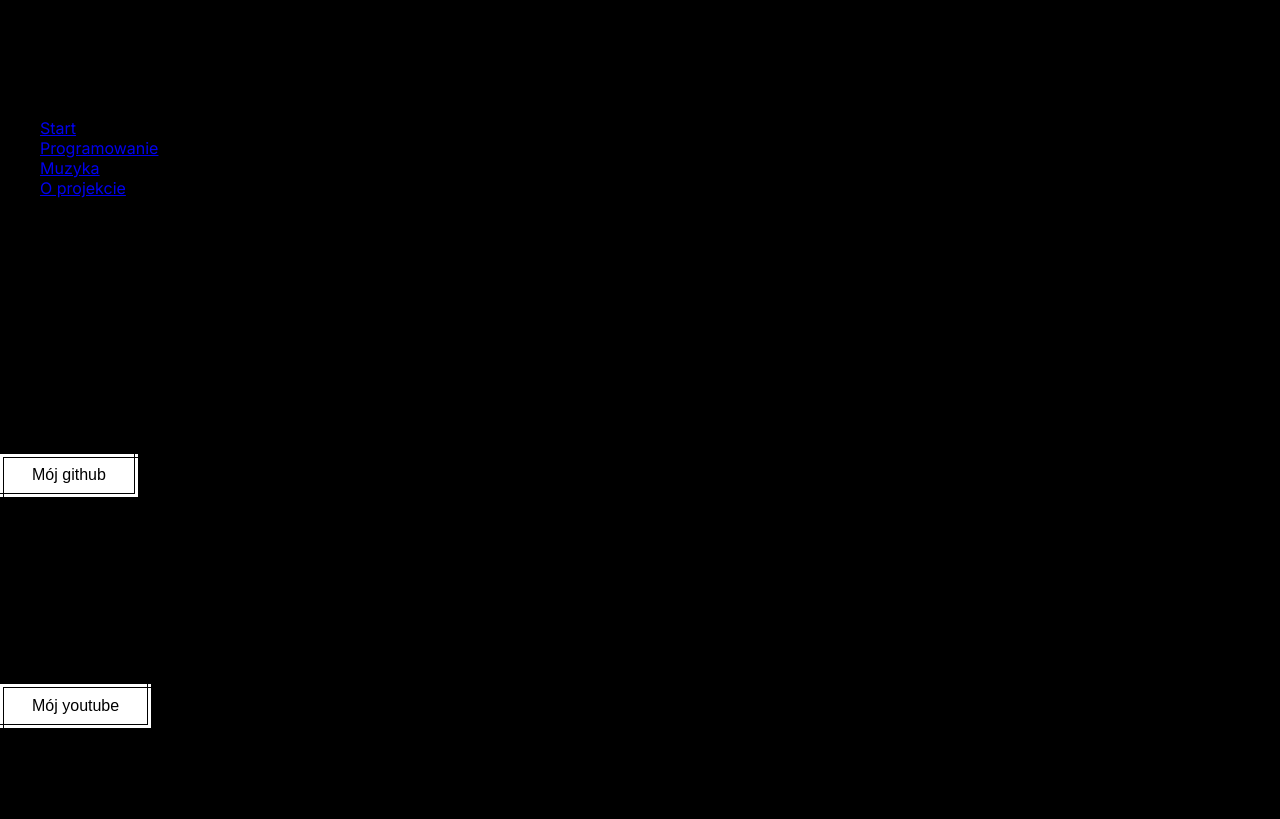
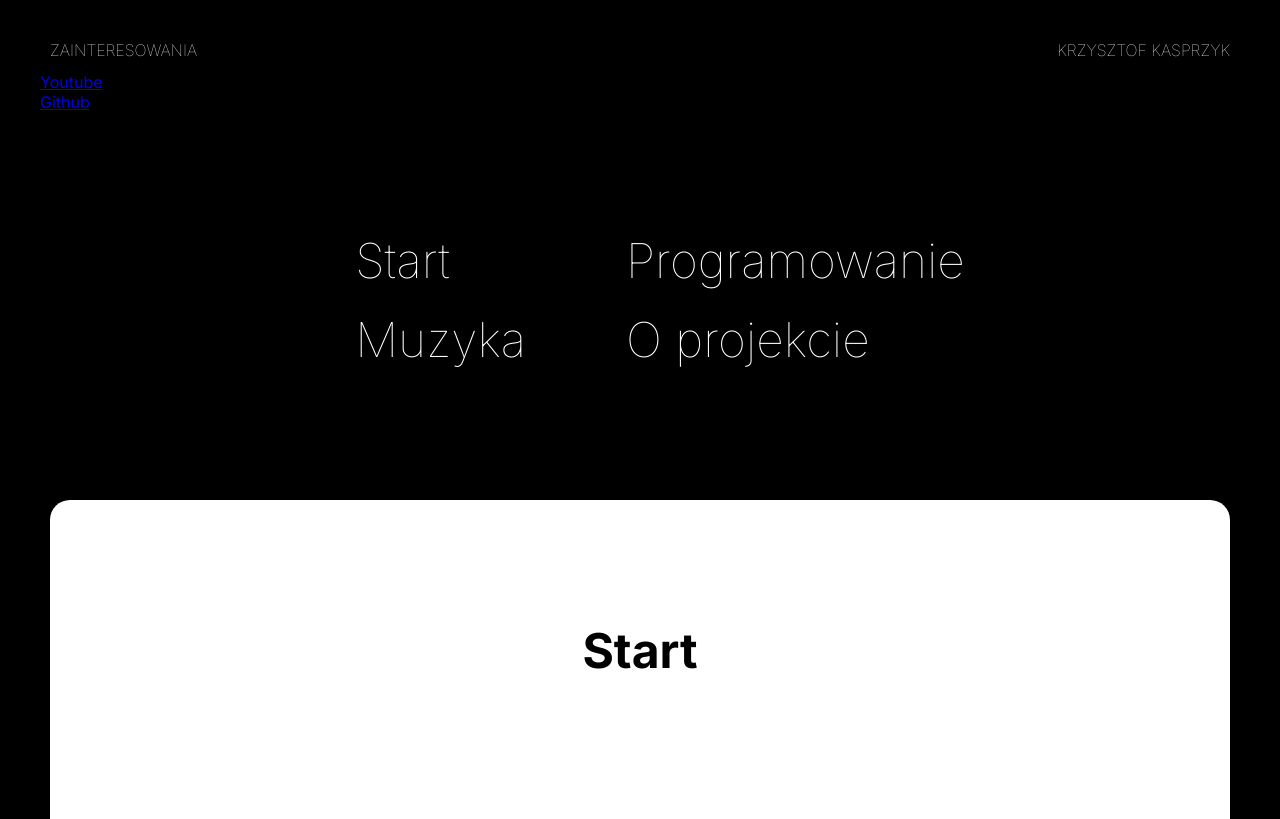
Before and after one commit to kyka123/Zainteresowania, a website built with Parcel: page src/html/index.html in a window 1280 px wide. Shown: the top 819 px of the page. Built offline with nearby package versions, Linux system fonts and the light colour scheme.

Commit message:
Style header, nav and main. Add first scroll animation using gsap

```diff
--- a/src/css/components.css
+++ b/src/css/components.css
@@ -1,3 +1,5 @@
+/* button */
+
 .button {
   font-size: 1.6rem;
   padding: 0.8em 2em;
@@ -38,14 +40,72 @@
   transform: translate(3px, 3px);
 }
 
+/* header */
+
 .header {
   font-size: 4.8rem;
   font-weight: 700;
   margin: 0.2em 0;
 }
 
+.header--center {
+  text-align: center;
+}
+
+/* paragraph */
+
 .paragraph {
   font-size: 1.6rem;
   font-weight: 400;
   margin: 1.2em 0;
 }
+
+/* page-header */
+
+.page-header {
+  position: fixed;
+  top: 0;
+  left: 0;
+  width: 100vw;
+  height: 100px;
+  display: flex;
+  align-items: center;
+  justify-content: space-between;
+  padding: 0 50px;
+}
+
+.page-header__item {
+  color: #fff;
+  font-weight: 100;
+  font-size: 1.6rem;
+  text-transform: uppercase;
+}
+
+/* nav */
+
+.nav {
+  position: fixed;
+  top: 100px;
+  width: 100vw;
+  height: calc(100vh - 400px);
+  display: flex;
+  align-items: center;
+  justify-content: center;
+}
+
+.nav__list {
+  list-style: none;
+  display: grid;
+  grid-template-columns: auto auto;
+  grid-gap: 20px 100px;
+}
+
+.nav__list__item {
+}
+
+.nav__list__item__link {
+  color: #fff;
+  text-decoration: none;
+  font-weight: 100;
+  font-size: 4.8rem;
+}
--- a/src/css/globalStyle.css
+++ b/src/css/globalStyle.css
@@ -15,5 +15,4 @@ body {
   padding: 0;
   font-size: 1.6rem;
   font-family: "Inter", sans-serif;
-  background-color: #000;
 }
--- /dev/null
+++ b/src/css/pages/home.css
@@ -0,0 +1,42 @@
+body {
+  background-color: #000;
+  height: 300vh;
+}
+
+.main {
+  width: 100vw;
+  top: calc(100vh - 300px);
+  position: fixed;
+  padding: 0 50px;
+}
+
+.main__header {
+  width: 100%;
+  height: 300px;
+  display: flex;
+  align-items: center;
+  justify-content: center;
+}
+
+.main__background {
+  position: absolute;
+  top: 0;
+  left: 50%;
+  background-color: #fff;
+  height: 100%;
+  z-index: -1;
+  width: calc(100vw - 100px);
+  transform: translateX(-50%);
+  border-radius: 20px;
+}
+
+.main__container {
+  position: relative;
+  width: 100%;
+  height: 100vh;
+}
+
+.main-section {
+  height: 100vh;
+  position: absolute;
+}
--- a/src/html/index.html
+++ b/src/html/index.html
@@ -15,6 +15,10 @@
 
     <link rel="stylesheet" href="../css/globalStyle.css" />
     <link rel="stylesheet" href="../css/components.css" />
+    <link rel="stylesheet" href="../css/pages/home.css" />
+
+    <script src="https://cdnjs.cloudflare.com/ajax/libs/gsap/3.10.4/gsap.min.js"></script>
+    <script src="https://cdnjs.cloudflare.com/ajax/libs/gsap/3.10.4/ScrollTrigger.min.js"></script>
   </head>
 
   <body>
@@ -41,13 +45,15 @@
     </nav>
 
     <main class="main">
+      <div class="main__background"></div>
       <div class="main__header">
-        <h2 class="header--center">Start</h2>
+        <h2 class="header header--center">Start</h2>
       </div>
 
       <div class="main__container">
+        <!-- <button class="main__hamburger-menu"></button> -->
         <!-- main-section may appear somewhere in the website  -->
-        <section class="main-section">
+        <section class="main-section" id="section-1">
           <img class="main-section__image" />
           <div class="main-section__content">
             <h3 class="header">Programowanie</h3>
@@ -67,7 +73,7 @@
           </div>
         </section>
 
-        <section class="main-section">
+        <section class="main-section" id="section-2">
           <img class="main-section__image" />
           <div class="main-section__content">
             <h3 class="header">Muzyka</h3>
@@ -87,7 +93,7 @@
           </div>
         </section>
 
-        <section class="main-section">
+        <section class="main-section" id="section-3">
           <img class="main-section__image" />
           <div class="main-section__content">
             <h3 class="header">O projekcie</h3>
@@ -124,5 +130,7 @@
         </li>
       </ul>
     </footer>
+
+    <script src="../js/scrollAnimations.js"></script>
   </body>
 </html>
--- /dev/null
+++ b/src/js/scrollAnimations.js
@@ -0,0 +1,26 @@
+const pageHeight = window.innerHeight;
+
+gsap.defaults({ ease: "expo.inOut" });
+
+gsap.to(".main__background", {
+  scrollTrigger: {
+    start: "top",
+    trigger: "body",
+    toggleActions: "play none none reverse",
+  },
+  width: "100%",
+  ease: "expo.inOut",
+  duration: 0.7,
+});
+
+gsap.to(".main", {
+  scrollTrigger: {
+    start: "top",
+    trigger: "body",
+    toggleActions: "play none none reverse",
+  },
+  ease: "expo.inOut",
+  y: -pageHeight,
+
+  duration: 0.7,
+});
```
